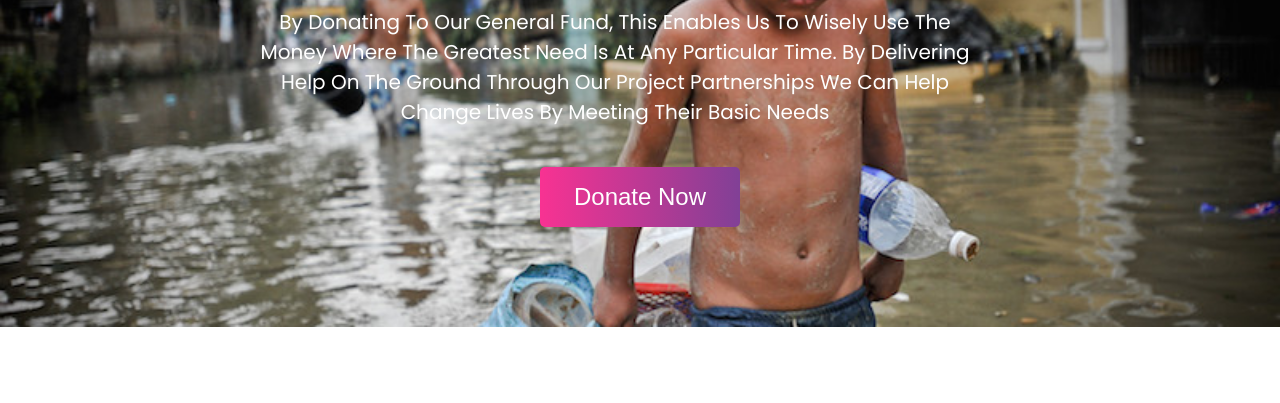
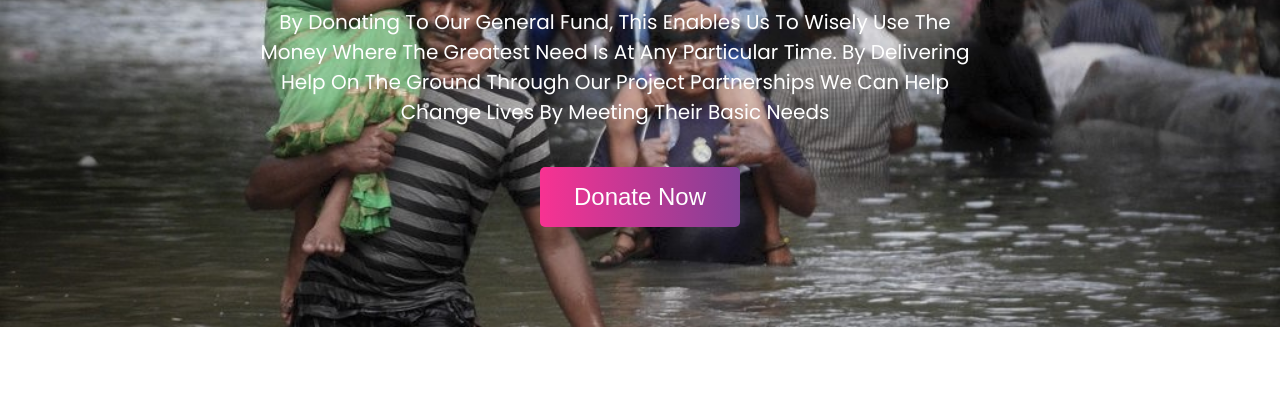
Before and after one commit to mrraju81/assignment01, a plain HTML site: page index.html in a window 1280 px wide. Shown: the part 273-676 px from the top of the page. Drawn offline with Linux system fonts and the light colour scheme.

Commit message:
first commit

```diff
--- a/style.css
+++ b/style.css
@@ -17,6 +17,7 @@ body{
     padding-right: 300px;
     color: #fff;
 
+
 }
 .first-banner p{
     padding-top: 20px;
@@ -27,7 +28,7 @@ body{
 
 }
 .main-banner{
-    background-image: url(image/donation9.jpg);
+    background-image: url(image/donation41.jpg);
     background-repeat: no-repeat;
     height: 600px;
     max-width: 3000px;
```
Also changed, not shown: image/donation41.jpg (added), image/donation51.jpg (added).
